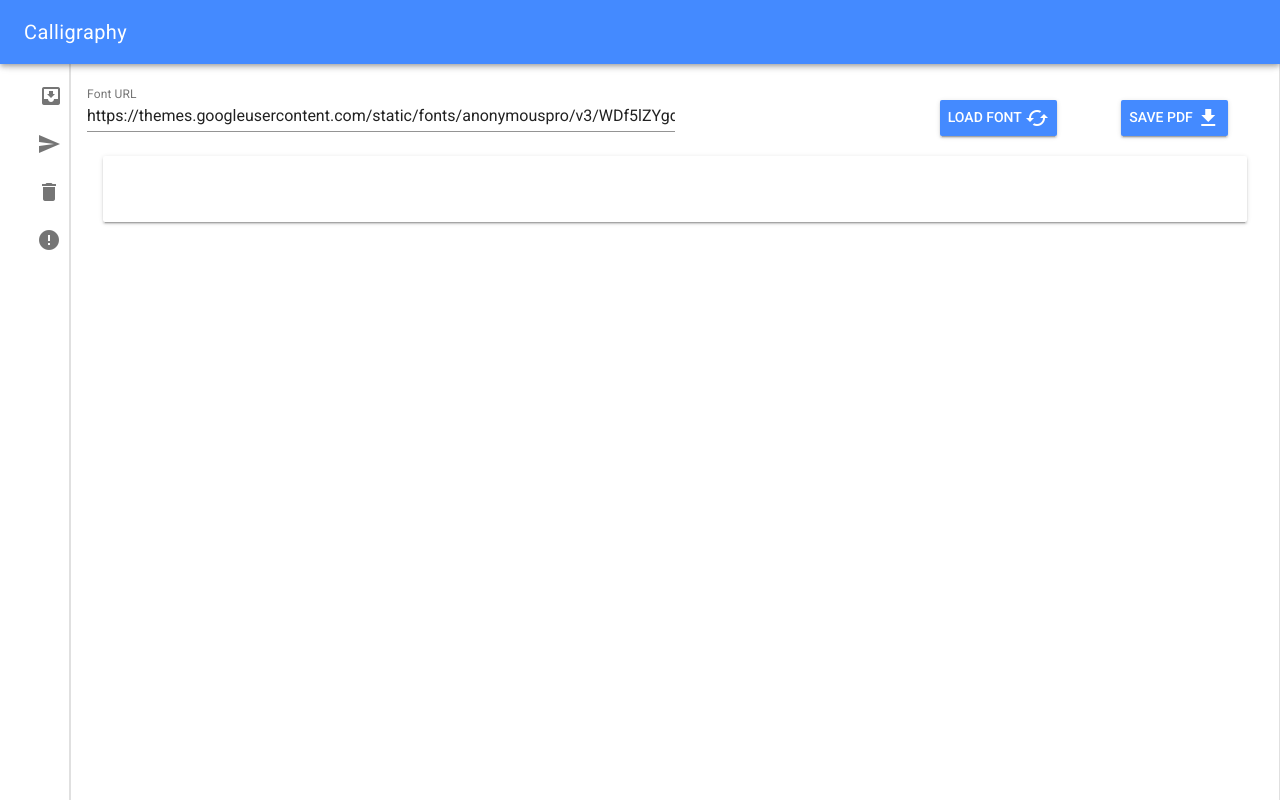
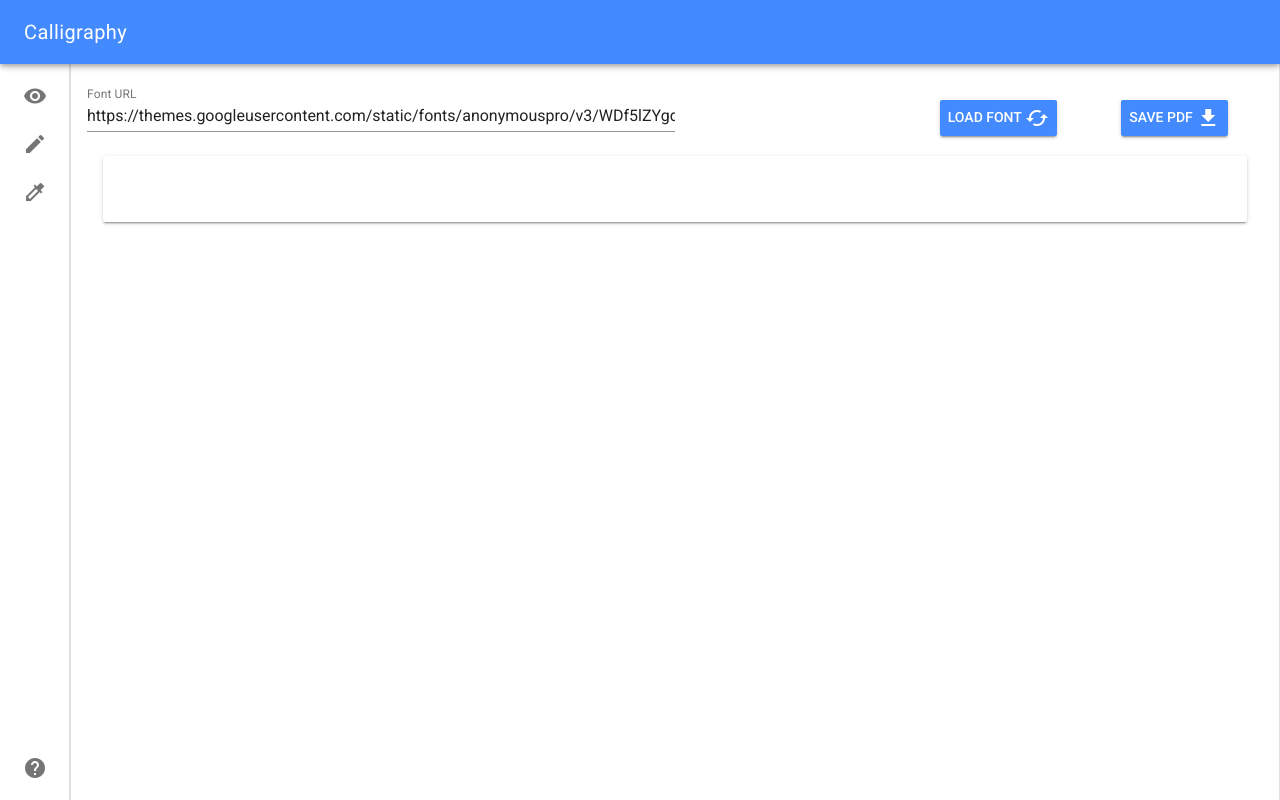
Before and after one commit to Xevion/calligraphy, a Vue app: page / in a window 1280 px wide. Built offline with nearby package versions, Linux system fonts and the light colour scheme; what vue-highlightjs would draw is missing.

Commit message:
changed icons, added bottom about button, fixed padding from improper onclick events for md-list-item components, custom margin-left CSS fix

```diff
--- a/src/App.vue
+++ b/src/App.vue
@@ -6,34 +6,22 @@
                     <span class="md-title">Calligraphy</span>
                 </md-app-toolbar>
 
-                <md-app-drawer :md-active.sync="menuVisible" md-persistent="mini" md-permanent="clipped">
-                    <md-toolbar class="md-transparent" md-elevation="0">
-                        <span>Navigation</span>
-                    </md-toolbar>
-
-                    <md-list>
-                        <md-list-item>
-<!--                            <md-button class="md-icon-button" @click="toggleMenu">-->
-                                <md-icon>move_to_inbox</md-icon>
-<!--                            </md-button>-->
+                <md-app-drawer md-persistent="mini" md-permanent="clipped">
+                    <md-list style="height: 100%">
+                        <md-list-item @click="toggleMenu">
+                            <md-icon>visibility</md-icon>
                         </md-list-item>
 
-                        <md-list-item>
-                            <md-button class="md-icon-button" @click="toggleMenu">
-                                <md-icon>send</md-icon>
-                            </md-button>
+                        <md-list-item @click="toggleMenu">
+                            <md-icon>create</md-icon>
                         </md-list-item>
 
-                        <md-list-item>
-                            <md-button class="md-icon-button" @click="toggleMenu">
-                                <md-icon>delete</md-icon>
-                            </md-button>
+                        <md-list-item @click="toggleMenu">
+                            <md-icon>colorize</md-icon>
                         </md-list-item>
 
-                        <md-list-item>
-                            <md-button class="md-icon-button" @click="toggleMenu">
-                                <md-icon>error</md-icon>
-                            </md-button>
+                        <md-list-item @click="toggleMenu" style="margin-top: auto">
+                            <md-icon>help</md-icon>
                         </md-list-item>
                     </md-list>
                 </md-app-drawer>
@@ -86,6 +74,10 @@ body, #app, .page-container, .md-app {
 
 .hljs {
     background-color: transparent !important;
+}
+
+.md-list-item-content > .md-icon:last-child {
+    margin-left: 0 !important;
 }
 
 #font-data {
```
Also changed, not shown: 7 other files (tests, documents, lock files or other folders).
